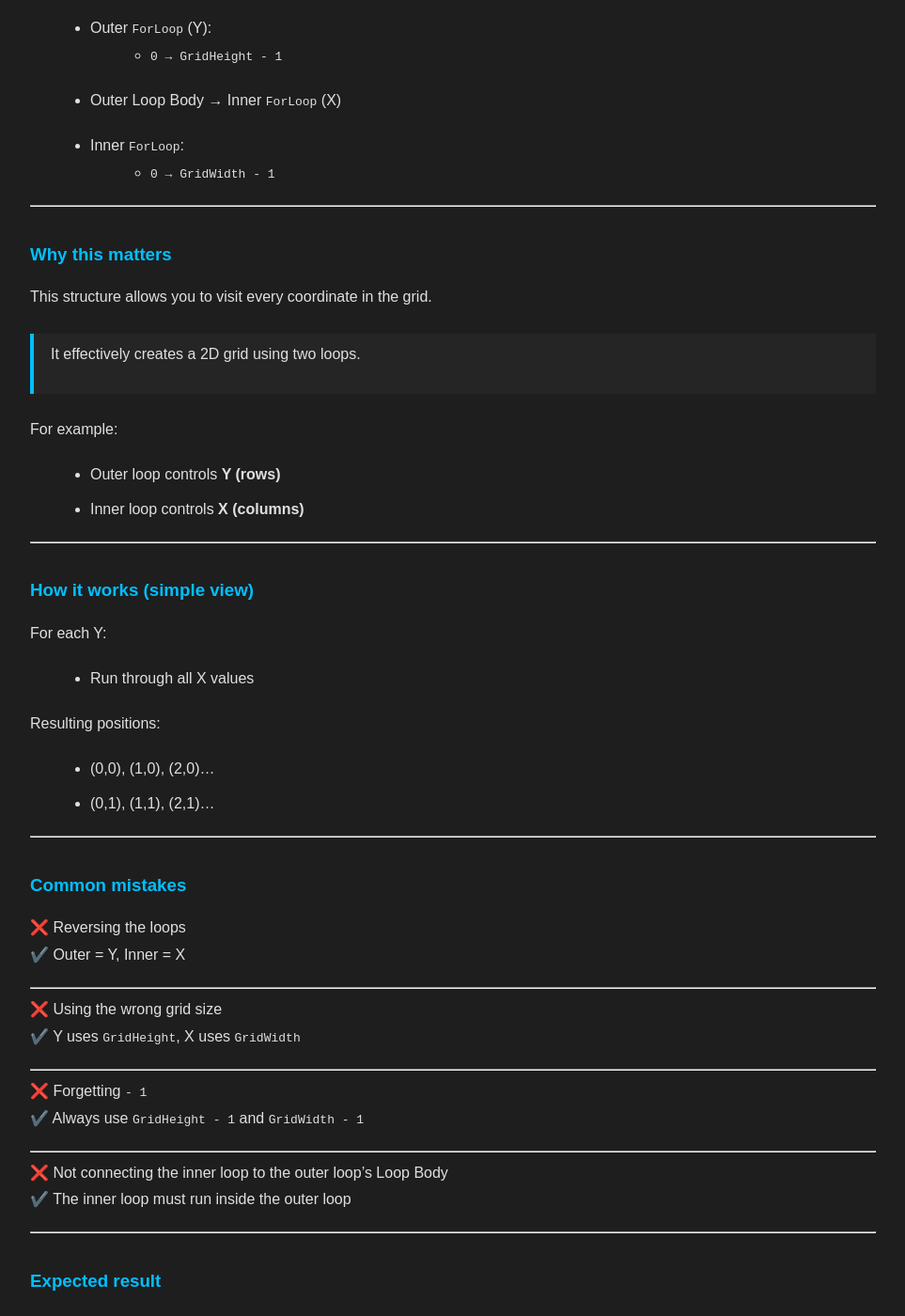
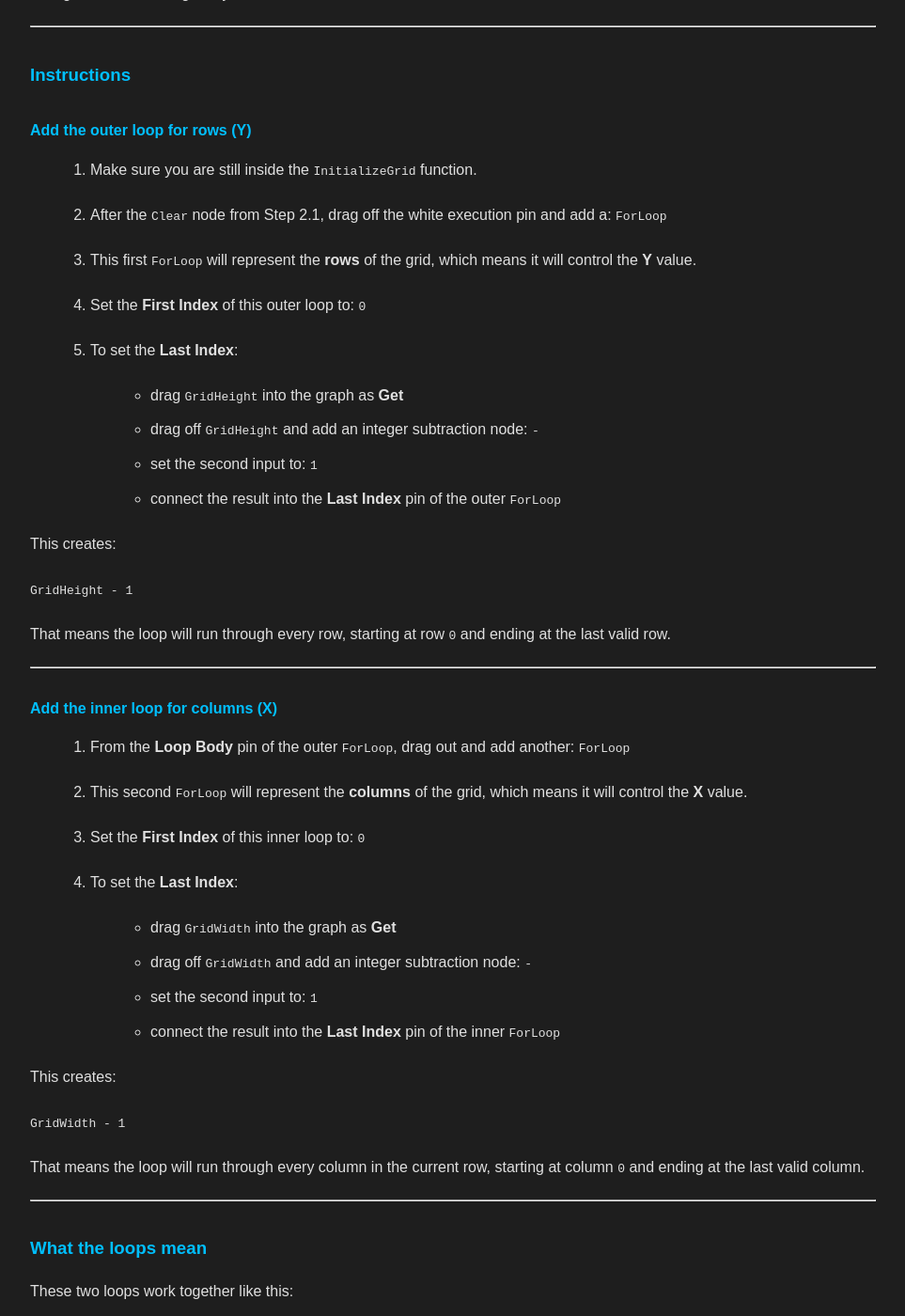
Before and after one commit to ScriptureExamined/NovawrightStudios, a Jekyll site: the page built from _posts/2025-08-02-UE5-Maze-Tutorial-using-Blueprints.md, in a window 1280 px wide and 1400 px high, scrolled down 10229 px. Shown: the whole window at 94% size, without its empty margins (158-1121 px from the left). Built offline with Jekyll 4.4.1, drawn with Linux system fonts in a browser that asks for light colours; some of the changed text lies outside the part shown.

Commit message:
Update UE5 Maze Tutorial

```diff
--- a/_posts/2025-08-02-UE5-Maze-Tutorial-using-Blueprints.md
+++ b/_posts/2025-08-02-UE5-Maze-Tutorial-using-Blueprints.md
@@ -264,7 +264,9 @@ In the next steps, we will build the logic inside this function.
 
 ---
 
-> **Screenshot placeholder:** Insert image showing InitializeGrid function created in Blueprint
+<a href="{{ '/assets/images/blog/Step 2.png' | relative_url }}">
+  <img src="{{ '/assets/images/blog/Step 2.png' | relative_url }}" alt="BP_MazeGenerator variables panel screenshot showing GridWidth, GridHeight, TileSize, and Grid as MazeCell Array" class="post-image">
+</a>
 
 ---
 
@@ -350,102 +352,166 @@ When `InitializeGrid` runs:
 
 ## Step 2.2 — Add Nested For Loops
 
-To build the full grid, we need to loop through every row and every column.
-
-This requires **nested loops**—one for Y (rows) and one for X (columns).
+To build the full maze grid, we need to visit every row and every column.
+
+In Blueprint, we do that with **nested ForLoop nodes**:
+
+- one loop for **Y** (rows)
+- one loop for **X** (columns)
+
+The outer loop picks the current row.
+The inner loop runs through every column in that row.
 
 ---
 
 ### What this step does
 
-This step creates a loop structure that visits every position in the grid.
-
-> For each row (Y), we loop through every column (X).
+This step creates the loop structure that will visit every position in the grid.
+
+> For each row (`Y`), we loop through every column (`X`).
+
+This gives us a full 2D grid layout.
 
 ---
 
 ### Instructions
 
-#### Outer loop (Rows / Y)
-
-1. Add a `ForLoop` node.
-2. Set:
-   - **First Index** = `0`
-   - **Last Index** = `GridHeight - 1`
-
-This loop represents the **rows** of the grid.
-
----
-
-#### Inner loop (Columns / X)
-
-3. From the **Loop Body** of the outer loop, add another `ForLoop`.
-
-4. Set:
-   - **First Index** = `0`
-   - **Last Index** = `GridWidth - 1`
-
-This loop represents the **columns** within each row.
+#### Add the outer loop for rows (Y)
+
+1. Make sure you are still inside the `InitializeGrid` function.
+
+2. After the `Clear` node from Step 2.1, drag off the white execution pin and add a:
+   `ForLoop`
+
+3. This first `ForLoop` will represent the **rows** of the grid, which means it will control the **Y** value.
+
+4. Set the **First Index** of this outer loop to:
+   `0`
+
+5. To set the **Last Index**:
+   - drag `GridHeight` into the graph as **Get**
+   - drag off `GridHeight` and add an integer subtraction node:
+     `-`
+   - set the second input to:
+     `1`
+   - connect the result into the **Last Index** pin of the outer `ForLoop`
+
+This creates:
+
+`GridHeight - 1`
+
+That means the loop will run through every row, starting at row `0` and ending at the last valid row.
+
+---
+
+#### Add the inner loop for columns (X)
+
+6. From the **Loop Body** pin of the outer `ForLoop`, drag out and add another:
+   `ForLoop`
+
+7. This second `ForLoop` will represent the **columns** of the grid, which means it will control the **X** value.
+
+8. Set the **First Index** of this inner loop to:
+   `0`
+
+9. To set the **Last Index**:
+   - drag `GridWidth` into the graph as **Get**
+   - drag off `GridWidth` and add an integer subtraction node:
+     `-`
+   - set the second input to:
+     `1`
+   - connect the result into the **Last Index** pin of the inner `ForLoop`
+
+This creates:
+
+`GridWidth - 1`
+
+That means the loop will run through every column in the current row, starting at column `0` and ending at the last valid column.
+
+---
+
+### What the loops mean
+
+These two loops work together like this:
+
+- the **outer loop** selects the current row (`Y`)
+- the **inner loop** runs across that row, one column at a time (`X`)
+
+So the flow looks like this:
+
+- row 0, column 0
+- row 0, column 1
+- row 0, column 2
+- continue until the end of the row
+- then move to row 1
+- repeat for all columns
+- continue until every row has been processed
+
+---
+
+### Why we subtract 1
+
+In Unreal Engine arrays and loop indices, counting starts at `0`.
+
+That means if your grid height is `21`, the valid row numbers are:
+
+- `0`
+- `1`
+- `2`
+- ...
+- `20`
+
+So the last valid index is not `21`.
+It is `20`.
+
+That is why we use:
+
+- `GridHeight - 1`
+- `GridWidth - 1`
 
 ---
 
 ### Connections recap
 
-- Outer `ForLoop` (Y):
-  - `0 → GridHeight - 1`
-
-- Outer Loop Body → Inner `ForLoop` (X)
-
-- Inner `ForLoop`:
-  - `0 → GridWidth - 1`
+- `Clear` → outer `ForLoop`
+- Outer `ForLoop First Index` = `0`
+- `GridHeight - 1` → outer `ForLoop Last Index`
+
+- Outer `Loop Body` → inner `ForLoop`
+- Inner `ForLoop First Index` = `0`
+- `GridWidth - 1` → inner `ForLoop Last Index`
 
 ---
 
 ### Why this matters
 
-This structure allows you to visit every coordinate in the grid.
-
-> It effectively creates a 2D grid using two loops.
-
-For example:
-
-- Outer loop controls **Y (rows)**
-- Inner loop controls **X (columns)**
-
----
-
-### How it works (simple view)
-
-For each Y:
-
-- Run through all X values
-
-Resulting positions:
-
-- (0,0), (1,0), (2,0)...
-- (0,1), (1,1), (2,1)...
+This is the structure that allows us to create the full maze grid.
+
+> Without these nested loops, we would only create one row or one column instead of the entire grid.
+
+This step ensures that every position in the maze gets processed.
 
 ---
 
 ### Common mistakes
 
+❌ Setting `Last Index` directly to `GridHeight` or `GridWidth`
+✔️ Always subtract `1`
+
+---
+
 ❌ Reversing the loops
-✔️ Outer = Y, Inner = X
-
----
-
-❌ Using the wrong grid size
-✔️ Y uses `GridHeight`, X uses `GridWidth`
-
----
-
-❌ Forgetting `- 1`
-✔️ Always use `GridHeight - 1` and `GridWidth - 1`
-
----
-
-❌ Not connecting the inner loop to the outer loop’s Loop Body
-✔️ The inner loop must run inside the outer loop
+✔️ Outer loop = Y (rows), Inner loop = X (columns)
+
+---
+
+❌ Connecting the inner loop to the wrong pin
+✔️ The inner loop must come from the **Loop Body** pin of the outer loop
+
+---
+
+❌ Forgetting that both loops need a First Index of `0`
+✔️ Both loops start at `0`
 
 ---
 
@@ -453,9 +519,12 @@ Resulting positions:
 
 You now have a nested loop structure that:
 
-- Iterates through every row and column
-- Covers the entire grid
-- Prepares each position for cell creation
+- goes through every row
+- goes through every column in each row
+- covers the full grid
+- prepares each position for creating a `MazeCell`
+
+In the next step, we will use these loop indices to build each cell.
 
 ---
 
```
Also changed, not shown: assets/images/blog/Step 1.png (added), assets/images/blog/Step 2.png (added).
